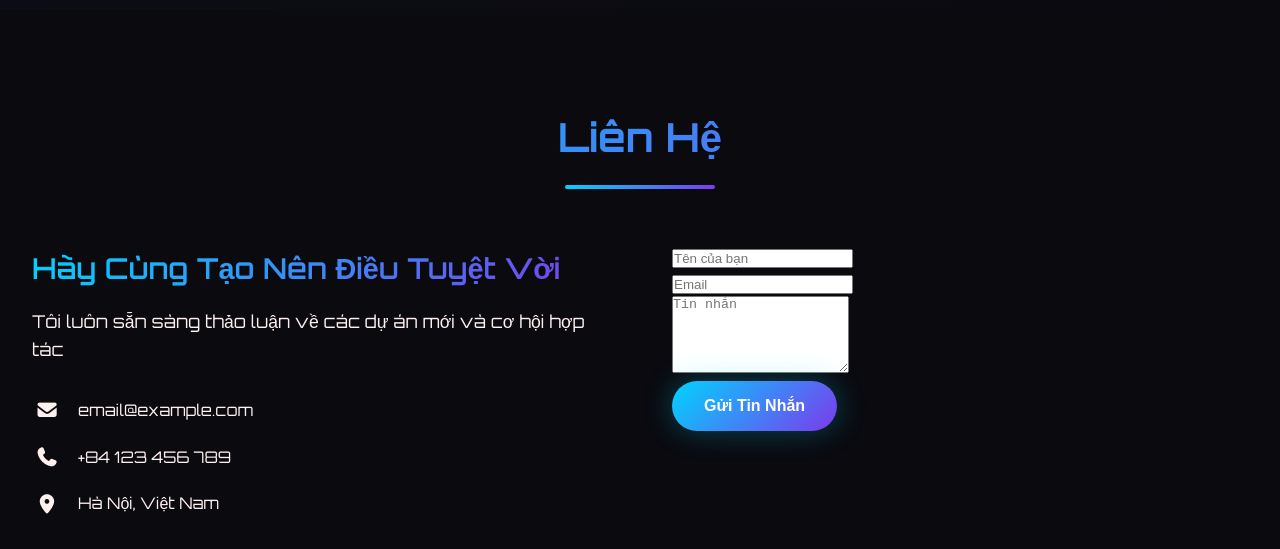
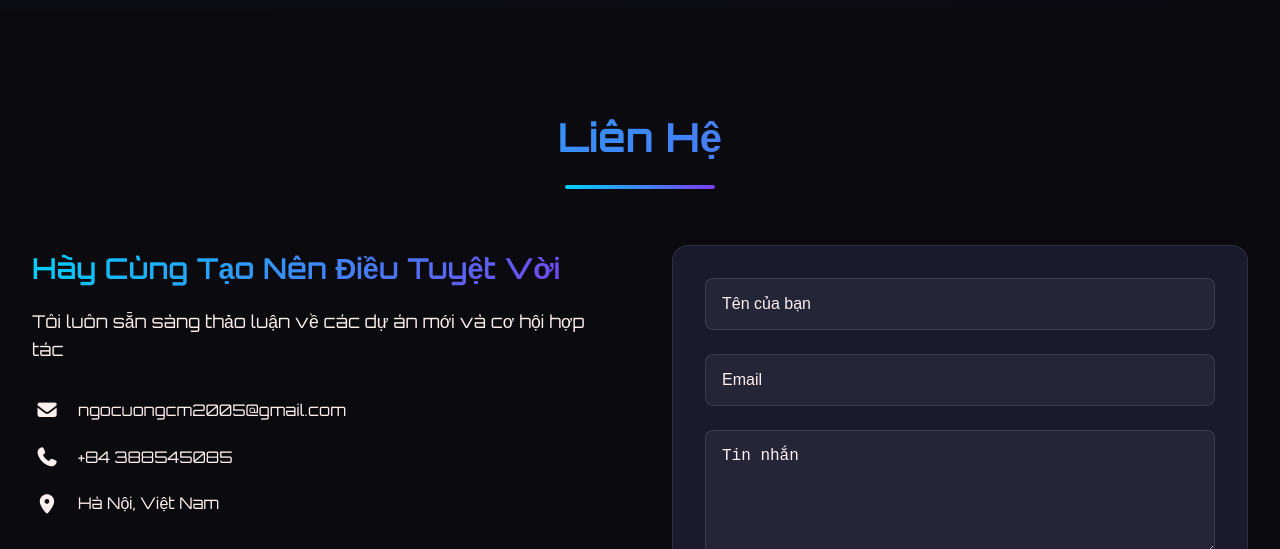
Before and after one commit to NgoXCuong/Portfolio_By_NC, a plain HTML site: page index.html in a window 1280 px wide. Shown: the part 3016-3565 px from the top of the page. Drawn offline with Linux system fonts and the light colour scheme.

Commit message:
contact css

```diff
--- a/index.html
+++ b/index.html
@@ -338,13 +338,13 @@
                 <div class="contact-icon">
                   <i class="fa-solid fa-envelope"></i>
                 </div>
-                <span>email@example.com</span>
+                <span>ngocuongcm2005@gmail.com</span>
               </div>
               <div class="contact-item">
                 <div class="contact-icon">
                   <i class="fa-solid fa-phone"></i>
                 </div>
-                <span>+84 123 456 789</span>
+                <span>+84 388545085</span>
               </div>
               <div class="contact-item">
                 <div class="contact-icon">
--- a/style.css
+++ b/style.css
@@ -817,3 +817,43 @@ section {
   border-color: var(--primary-color);
   box-shadow: 0 0 15px rgba(0, 212, 255, 0.3);
 }
+
+.contact-form {
+  background: var(--bg-card);
+  padding: 2rem;
+  border-radius: 16px;
+  border: 1px solid rgba(255, 255, 255, 0.1);
+}
+
+.form-group {
+  margin-bottom: 1.5rem;
+}
+
+.form-group input,
+.form-group textarea {
+  width: 100%;
+  background: rgba(255, 255, 255, 0.05);
+  border: 1px solid rgba(255, 255, 255, 0.1);
+  border-radius: 8px;
+  padding: 1rem;
+  color: var(--text-primary);
+  font-size: 1rem;
+  transition: var(--transition);
+}
+
+.form-group input:focus,
+.form-group textarea:focus {
+  outline: none;
+  border-color: var(--primary-color);
+  box-shadow: 0 0 10px rgba(0, 212, 255, 0.2);
+}
+
+.form-group input::placeholder,
+.form-group textarea::placeholder {
+  color: var(--text-secondary);
+}
+
+.form-group textarea {
+  resize: vertical;
+  min-height: 120px;
+}
```
